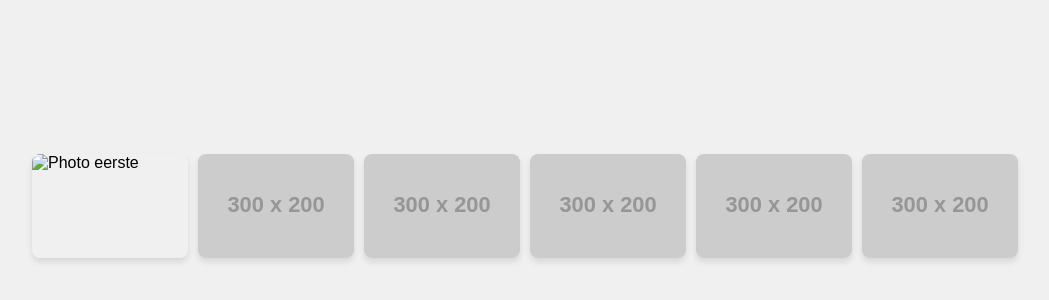
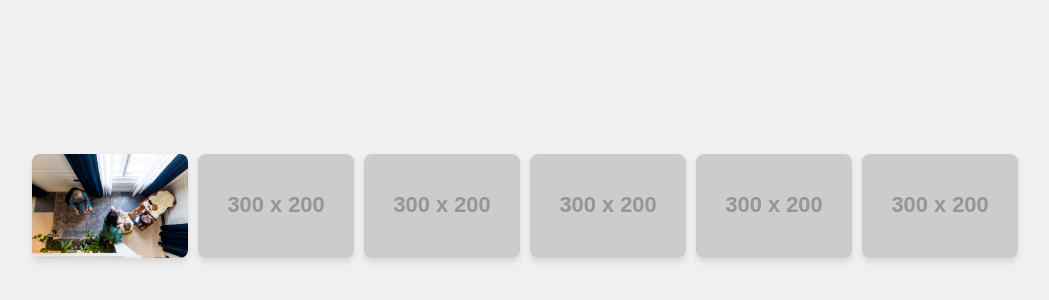
Before and after one commit to NielsdejongeDesign/Studio-Niels, a plain HTML site: page index.html in a window 1280 px wide. Shown: the part 194-494 px from the top of the page, without its empty margins (32-1081 px from the left). Drawn offline with Linux system fonts and the light colour scheme; placeholder pictures from the web are drawn by us.

Commit message:
Update index.html

```diff
--- a/index.html
+++ b/index.html
@@ -33,7 +33,7 @@
 </head>
 <body>
     <div class="collage">
-        <img src="Studio-Niels/2024-07-07_BruiloftMB-WR-3" alt="Photo eerste"
+        <img src="https://github.com/NielsdejongeDesign/Studio-Niels/blob/main/2024-07-07_BruiloftMB-WR-14.jpg" alt="Photo eerste"
         <img src="https://via.placeholder.com/300x200" alt="Photo 1">
         <img src="https://via.placeholder.com/300x200" alt="Photo 2">
         <img src="https://via.placeholder.com/300x200" alt="Photo 3">
```
